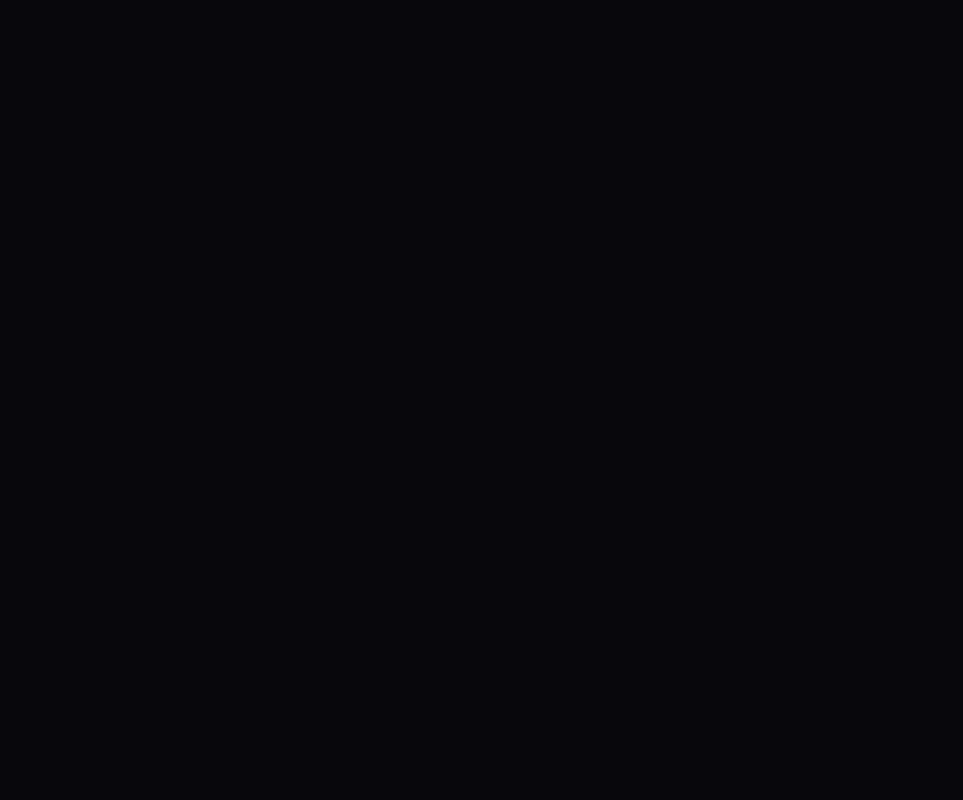
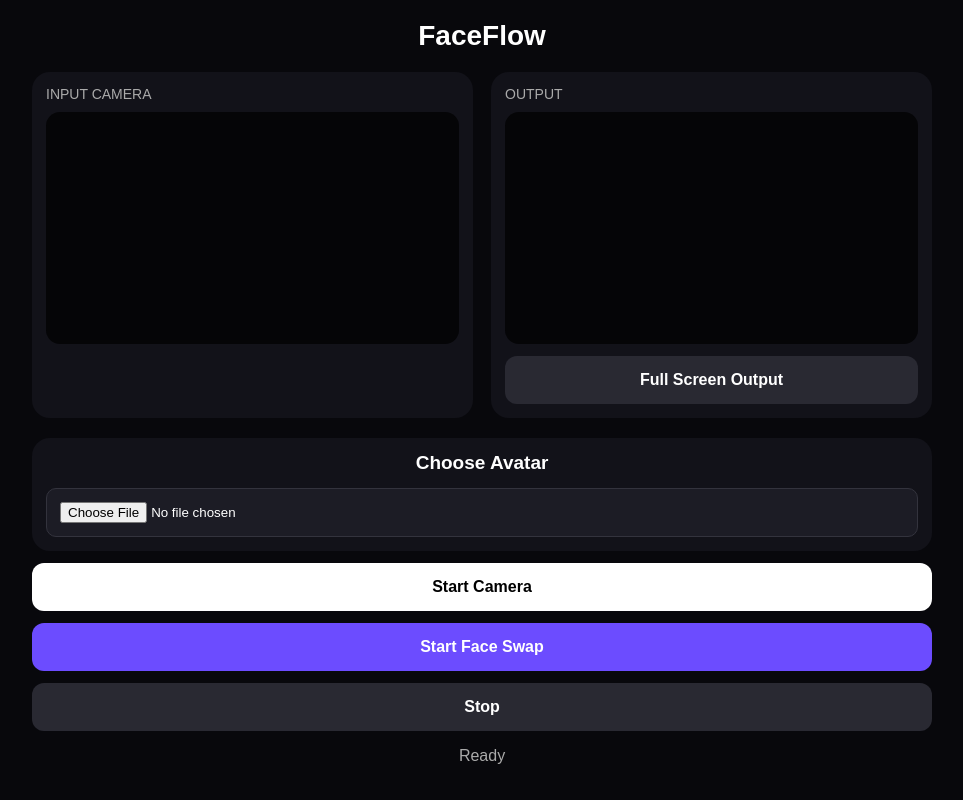
Before and after one commit to yusufidris0997-stack/my-faceflow, a plain HTML site: page index.html in a window 1280 px wide. Shown: the whole page, without its empty margins (158-1121 px from the left). Drawn offline with Linux system fonts and the light colour scheme.

Commit message:
Update index.html

```diff
--- a/index.html
+++ b/index.html
@@ -91,3 +91,448 @@
       display: none;
       margin-top: 18px;
       padding: 16px;
+      background: #1c1c25;
+      border-radius: 15px;
+    }
+
+    #avatarStatus {
+      font-weight: bold;
+      margin-bottom: 12px;
+    }
+
+    #avatarPreview {
+      width: 180px;
+      height: 180px;
+      object-fit: cover;
+      border-radius: 14px;
+      display: block;
+      margin: auto;
+    }
+
+    #avatarName {
+      margin-top: 12px;
+      color: #aaa;
+      word-break: break-word;
+    }
+
+    button {
+      width: 100%;
+      padding: 15px;
+      margin-top: 12px;
+      border: none;
+      border-radius: 12px;
+      font-size: 16px;
+      font-weight: bold;
+      cursor: pointer;
+    }
+
+    .start {
+      background: white;
+      color: black;
+    }
+
+    .swap {
+      background: #6c4cff;
+      color: white;
+    }
+
+    .fullscreen,
+    .stop,
+    .remove {
+      background: #292932;
+      color: white;
+    }
+
+    #status {
+      text-align: center;
+      color: #aaa;
+      padding: 16px 0;
+    }
+
+    @media (min-width: 700px) {
+      .views {
+        grid-template-columns: 1fr 1fr;
+      }
+    }
+  </style>
+</head>
+
+<body>
+
+<header>FaceFlow</header>
+
+<div class="container">
+
+  <!-- CAMERA VIEWS -->
+
+  <div class="views">
+
+    <div class="panel">
+
+      <div class="title">
+        INPUT CAMERA
+      </div>
+
+      <div class="screen">
+
+        <video
+          id="inputVideo"
+          autoplay
+          playsinline
+          muted>
+        </video>
+
+      </div>
+
+    </div>
+
+
+    <div class="panel">
+
+      <div class="title">
+        OUTPUT
+      </div>
+
+      <div
+        class="screen"
+        id="outputScreen">
+
+        <canvas id="outputCanvas"></canvas>
+
+      </div>
+
+      <button
+        class="fullscreen"
+        onclick="fullscreenOutput()">
+
+        Full Screen Output
+
+      </button>
+
+    </div>
+
+  </div>
+
+
+  <!-- AVATAR -->
+
+  <div class="avatar-section">
+
+    <div class="avatar-title">
+      Choose Avatar
+    </div>
+
+    <input
+      id="avatarInput"
+      type="file"
+      accept="image/*">
+
+    <div id="avatarPreviewBox">
+
+      <div id="avatarStatus">
+        Avatar Selected ✓
+      </div>
+
+      <img
+        id="avatarPreview"
+        alt="Selected Avatar">
+
+      <div id="avatarName"></div>
+
+      <button
+        class="remove"
+        onclick="removeAvatar()">
+
+        Remove Avatar
+
+      </button>
+
+    </div>
+
+  </div>
+
+
+  <!-- CONTROLS -->
+
+  <button
+    class="start"
+    onclick="startCamera()">
+
+    Start Camera
+
+  </button>
+
+
+  <button
+    class="swap"
+    onclick="startFaceSwap()">
+
+    Start Face Swap
+
+  </button>
+
+
+  <button
+    class="stop"
+    onclick="stopCamera()">
+
+    Stop
+
+  </button>
+
+
+  <div id="status">
+    Ready
+  </div>
+
+</div>
+
+
+<script>
+
+  let stream = null;
+
+  const inputVideo =
+    document.getElementById("inputVideo");
+
+  const outputCanvas =
+    document.getElementById("outputCanvas");
+
+  const outputScreen =
+    document.getElementById("outputScreen");
+
+  const avatarInput =
+    document.getElementById("avatarInput");
+
+  const avatarPreview =
+    document.getElementById("avatarPreview");
+
+  const avatarPreviewBox =
+    document.getElementById("avatarPreviewBox");
+
+  const avatarName =
+    document.getElementById("avatarName");
+
+  const ctx =
+    outputCanvas.getContext("2d");
+
+  const status =
+    document.getElementById("status");
+
+
+  /* CAMERA */
+
+  async function startCamera() {
+
+    try {
+
+      status.innerText =
+        "Requesting camera...";
+
+      stream =
+        await navigator.mediaDevices.getUserMedia({
+
+          video: {
+            facingMode: "user"
+          },
+
+          audio: false
+
+        });
+
+      inputVideo.srcObject =
+        stream;
+
+      await inputVideo.play();
+
+      resizeOutput();
+
+      mirrorCamera();
+
+      status.innerText =
+        "Camera running";
+
+    }
+
+    catch (error) {
+
+      console.error(error);
+
+      status.innerText =
+        "Camera permission was denied";
+
+    }
+
+  }
+
+
+  /* OUTPUT */
+
+  function resizeOutput() {
+
+    if (!inputVideo.videoWidth) return;
+
+    outputCanvas.width =
+      inputVideo.videoWidth;
+
+    outputCanvas.height =
+      inputVideo.videoHeight;
+
+  }
+
+
+  function mirrorCamera() {
+
+    if (!stream) return;
+
+    resizeOutput();
+
+    ctx.save();
+
+    ctx.scale(-1, 1);
+
+    ctx.drawImage(
+      inputVideo,
+      -outputCanvas.width,
+      0,
+      outputCanvas.width,
+      outputCanvas.height
+    );
+
+    ctx.restore();
+
+    requestAnimationFrame(
+      mirrorCamera
+    );
+
+  }
+
+
+  /* AVATAR */
+
+  avatarInput.addEventListener(
+    "change",
+    function() {
+
+      const file =
+        this.files[0];
+
+      if (!file) return;
+
+      const imageURL =
+        URL.createObjectURL(file);
+
+      avatarPreview.src =
+        imageURL;
+
+      avatarPreviewBox.style.display =
+        "block";
+
+      avatarName.innerText =
+        file.name;
+
+      status.innerText =
+        "Avatar selected ✓";
+
+    }
+  );
+
+
+  function removeAvatar() {
+
+    avatarInput.value =
+      "";
+
+    avatarPreview.src =
+      "";
+
+    avatarPreviewBox.style.display =
+      "none";
+
+    avatarName.innerText =
+      "";
+
+    status.innerText =
+      "Avatar removed";
+
+  }
+
+
+  /* FACE SWAP */
+
+  function startFaceSwap() {
+
+    if (!stream) {
+
+      status.innerText =
+        "Start the camera first";
+
+      return;
+
+    }
+
+    if (!avatarInput.files.length) {
+
+      status.innerText =
+        "Choose an avatar first";
+
+      return;
+
+    }
+
+    status.innerText =
+      "Face-swap engine will be connected here";
+
+  }
+
+
+  /* STOP */
+
+  function stopCamera() {
+
+    if (stream) {
+
+      stream
+        .getTracks()
+        .forEach(
+          track => track.stop()
+        );
+
+      stream = null;
+
+    }
+
+    inputVideo.srcObject =
+      null;
+
+    ctx.clearRect(
+      0,
+      0,
+      outputCanvas.width,
+      outputCanvas.height
+    );
+
+    status.innerText =
+      "Camera stopped";
+
+  }
+
+
+  /* FULL SCREEN */
+
+  function fullscreenOutput() {
+
+    if (
+      outputScreen.requestFullscreen
+    ) {
+
+      outputScreen.requestFullscreen();
+
+    }
+
+  }
+
+</script>
+
+</body>
+</html>
```
